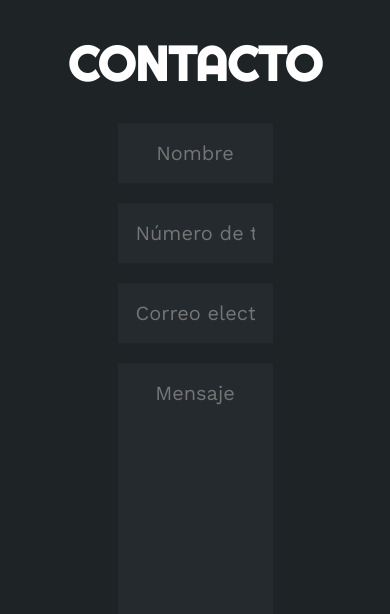
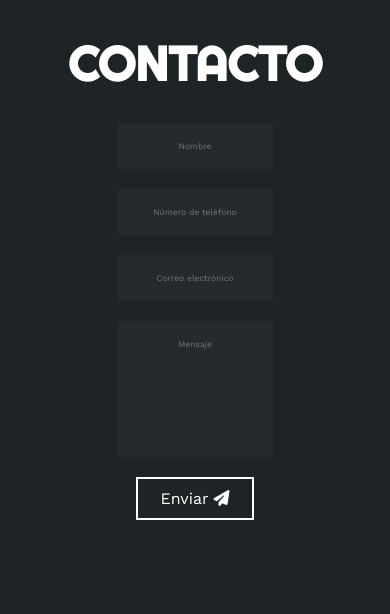
Before and after one commit to FernandoMorata07/Portfolio, a plain HTML site: page index.html in a window 390 px wide. Shown: the part 2870-3484 px from the top of the page. Drawn offline with nearby package versions, Linux system fonts and the light colour scheme.

Commit message:
modificado responsive tamaño inputs

```diff
--- a/style.css
+++ b/style.css
@@ -594,4 +594,8 @@ footer p span {
   .iconos-contactos i {
     font-size: 30px;
   }
+  .contacto .col input,
+  .contacto .col textarea {
+    font-size: 8.5px;
+  }
 }
```
